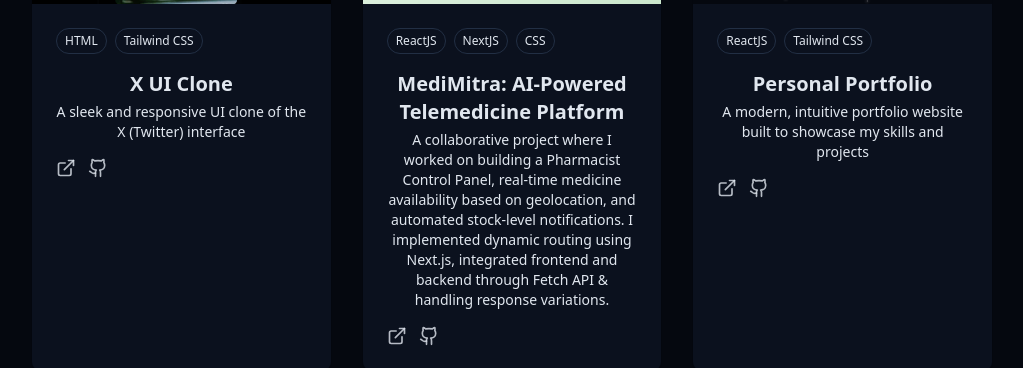
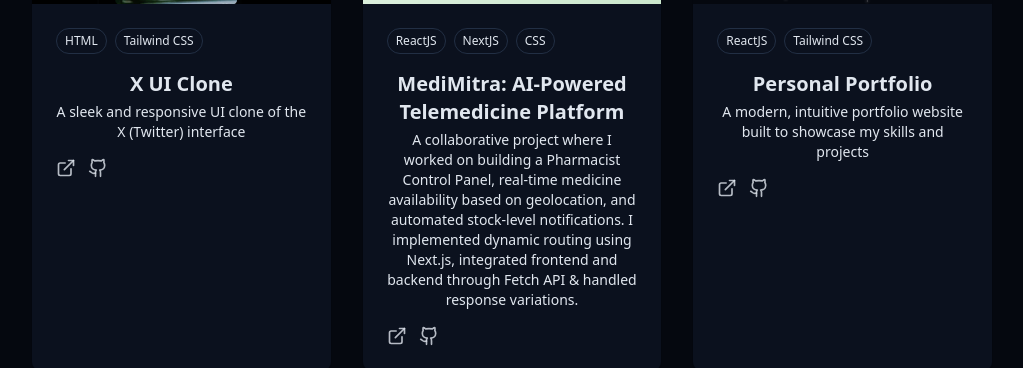
Before and after one commit to aviraltrip/portfolio, a React (Vite) app: page / in a window 1280 px wide. Shown: the part 2640-3008 px from the top of the page, without its empty margins (128-1151 px from the left). Built offline with nearby package versions, Linux system fonts and the light colour scheme; the HTML template or start-up script is replaced by a standard one.

Commit message:
text changes

```diff
--- a/src/components/ProjectsSection.jsx
+++ b/src/components/ProjectsSection.jsx
@@ -14,7 +14,7 @@
     id: 2,
     title: "MediMitra: AI-Powered Telemedicine Platform",
     description:
-      "A collaborative project where I worked on building a Pharmacist Control Panel, real-time medicine availability based on geolocation, and automated stock-level notifications. I implemented dynamic routing using Next.js, integrated frontend and backend through Fetch API & handling response variations.",
+      "A collaborative project where I worked on building a Pharmacist Control Panel, real-time medicine availability based on geolocation, and automated stock-level notifications. I implemented dynamic routing using Next.js, integrated frontend and backend through Fetch API & handled response variations.",
     image: "/projects/MediMitra.png",
     tags: ["ReactJS", "NextJS", "CSS"],
     demoUrl: "https://telemedicine-gamma.vercel.app/",
```
